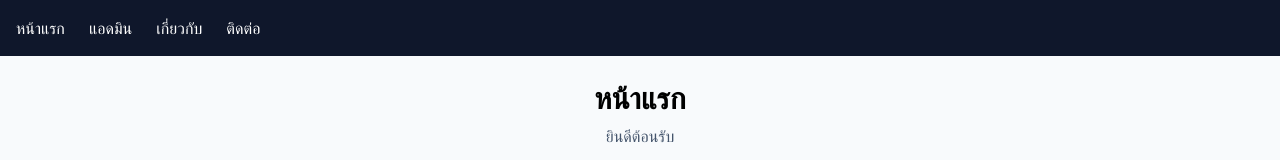
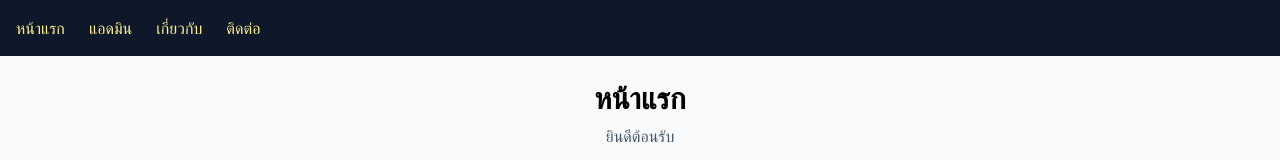
Before and after one commit to Jom017-D/week4, a website built with Vite: page index.html in a window 1280 px wide. Shown: the top 160 px of the page. Built offline with nearby package versions, Linux system fonts and the light colour scheme.

Commit message:
commit home

```diff
--- a/index.html
+++ b/index.html
@@ -6,7 +6,7 @@
 </head>
 <body class="bg-slate-50">
   <center>
-<nav class="flex gap-6 bg-slate-900 p-4 text-white">
+<nav class="flex gap-6 bg-slate-900 p-4 text-yellow-200">
 <a href="#/">หน้าแรก</a>
 <a href="#/admin">แอดมิน</a>
 <a href="#/about">เกี่ยวกับ</a>
```
